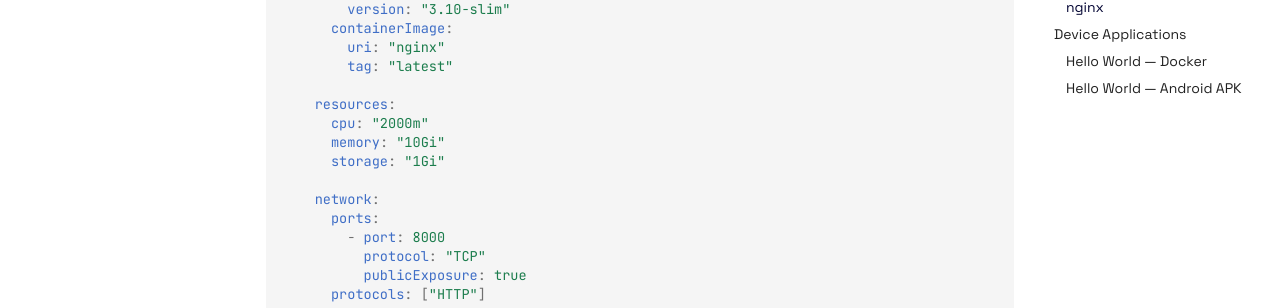
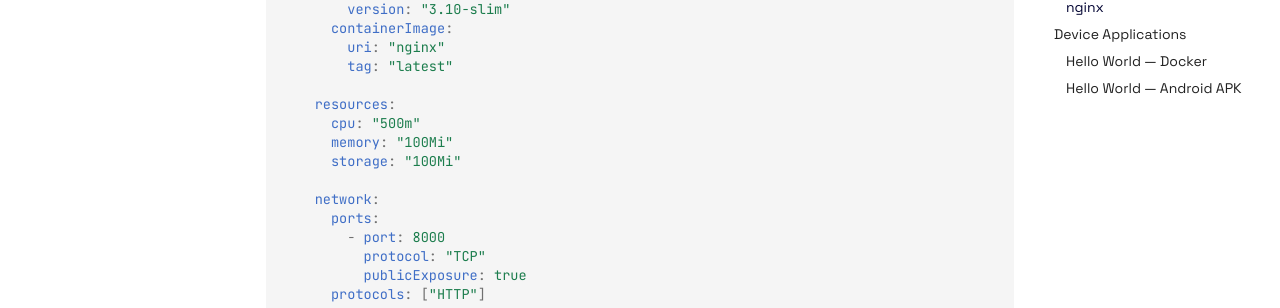
Before and after one commit to donMichaelL/ide-hyperai, an MkDocs documentation site: the page built from docs/cookbook.md, in a window 1280 px wide and 900 px high, scrolled down 824 px. Shown: the part 146-454 px from the top of the window. Built offline with MkDocs 1.6.1 and Material for MkDocs 9.7.7, drawn with Linux system fonts in a browser that asks for light colours; comment, search, counter and statistics services are not loaded.

Commit message:
feat: edit native app resources

```diff
--- a/docs/cookbook.md
+++ b/docs/cookbook.md
@@ -39,9 +39,9 @@ applicationProfile:
         tag: "latest"
 
     resources:
-      cpu: "2000m"
-      memory: "10Gi"
-      storage: "1Gi"
+      cpu: "500m"
+      memory: "100Mi"
+      storage: "100Mi"
 
     network:
       ports:
```
